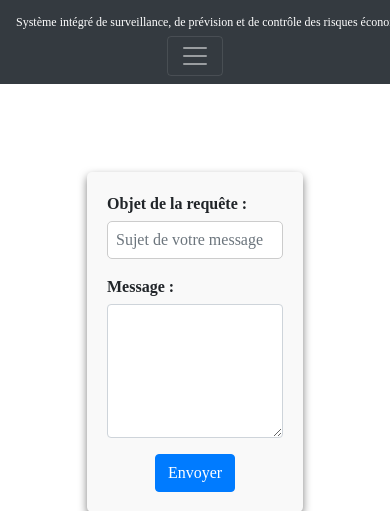
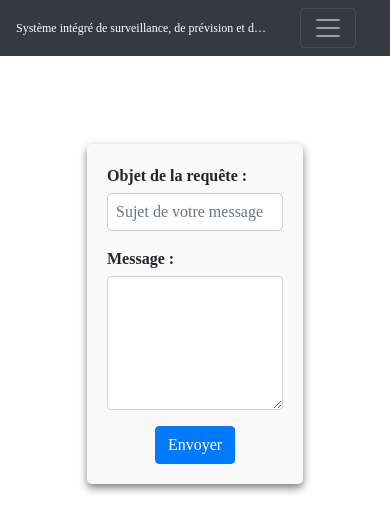
Before and after one commit to Lorel12/opesc_projet, a Flask app: page /contact in a window 390 px wide; the page is wider, and only the part inside the window is pictured. Shown: the top 511 px of that part. Run offline with Flask 3, Linux system fonts and the light colour scheme; the visitor is signed in with stand-in values (Sample User, id 1); some libraries are stand-ins or nearby versions.

Commit message:
Update contact.html

```diff
--- a/templates/contact.html
+++ b/templates/contact.html
@@ -8,12 +8,24 @@
     <link href="https://stackpath.bootstrapcdn.com/bootstrap/4.5.2/css/bootstrap.min.css" rel="stylesheet">
     <link rel="stylesheet" href="{{ url_for('static', filename='css/styleContact.css') }}">
     <link href="https://fonts.googleapis.com/css2?family=Roboto:wght@400;500&display=swap" rel="stylesheet">
+    <style>
+        @media (max-width: 768px) {
+            .navbar-brand {
+                white-space: nowrap;
+                overflow: hidden;
+                text-overflow: ellipsis;
+                max-width: 70%;
+            }
+        }
+    </style>
 </head>
 <body>
 <header>
-    <nav class="navbar navbar-expand-lg navbar-dark bg-dark">
+    <nav class="navbar navbar-expand-lg navbar-dark bg-dark d-flex justify-content-between">
         <div class="container">
-            <a class="navbar-brand" href="{{ url_for('home') }}" style="font-size: 12px;">Système intégré de surveillance, de prévision et de contrôle des risques économiques</a>
+            <a class="navbar-brand text-truncate" href="{{ url_for('home') }}" style="font-size: 12px; max-width: 70%;">
+                Système intégré de surveillance, de prévision et de contrôle des risques économiques
+            </a>
             <button class="navbar-toggler" type="button" data-toggle="collapse" data-target="#navbarNav"
                 aria-controls="navbarNav" aria-expanded="false" aria-label="Toggle navigation">
                 <span class="navbar-toggler-icon"></span>
```
